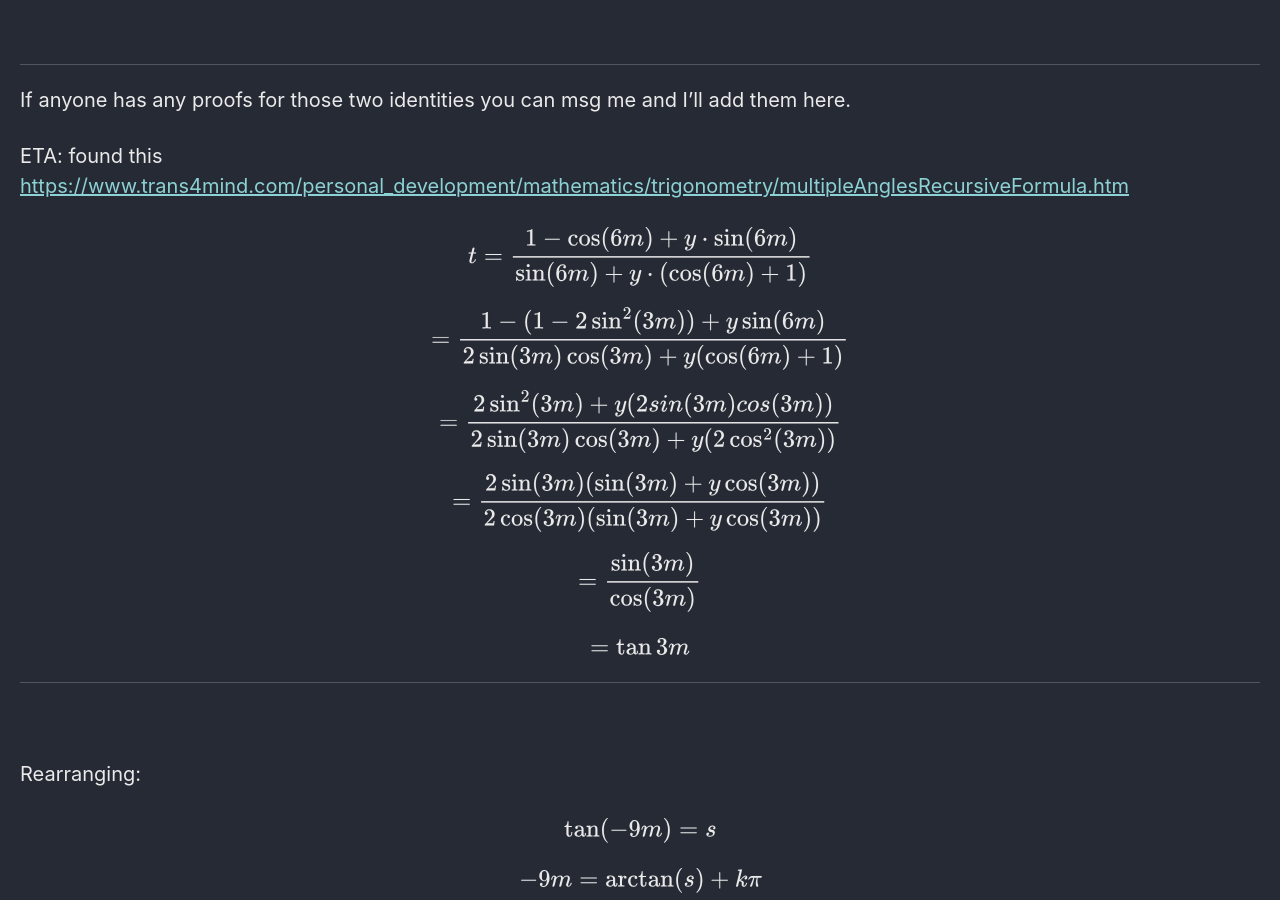
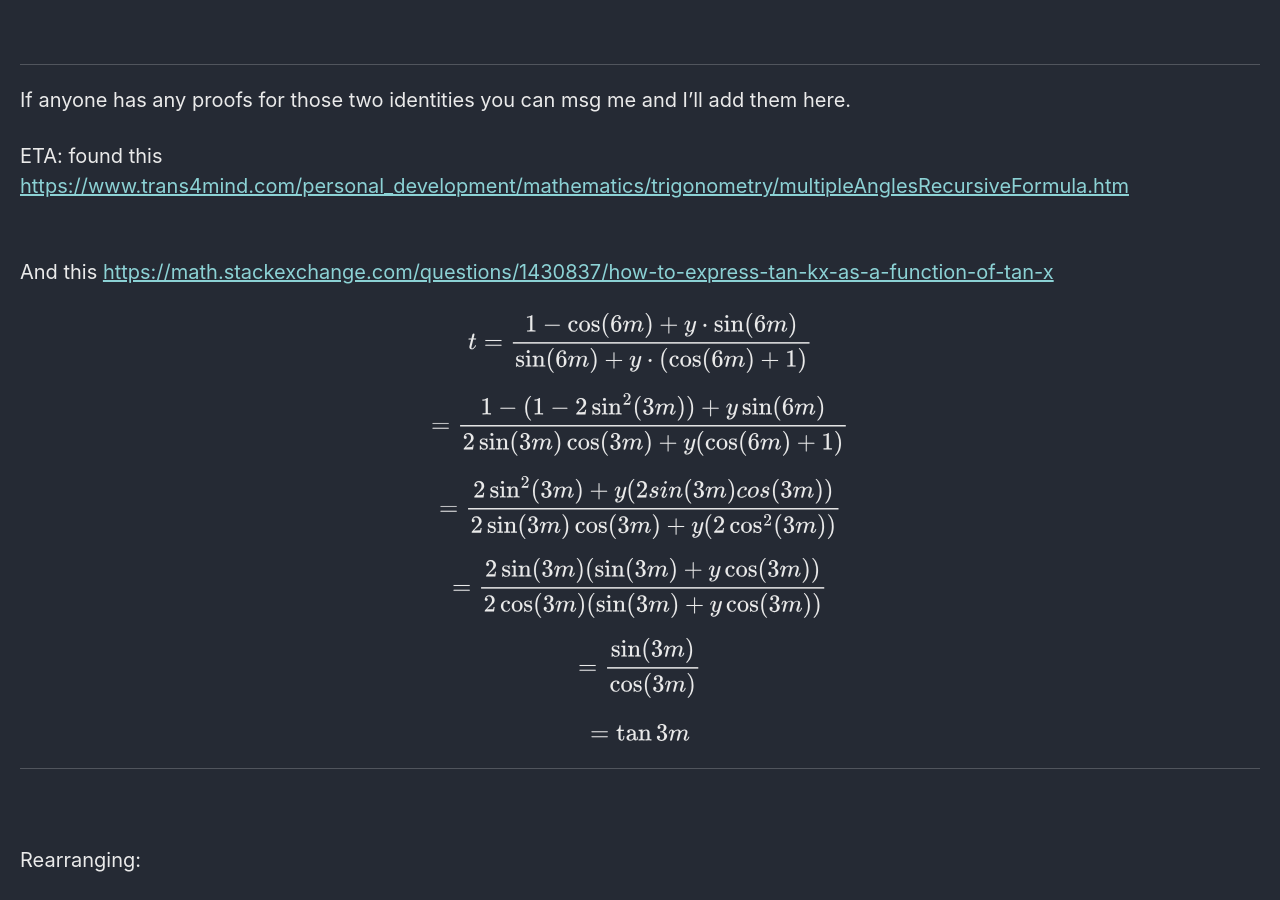
Before and after one commit to Connor-McCartney/Connor-McCartney.github.io, a Jekyll site: the page built from _pages/cryptography/other/ASIS-finals-2023.md, in a window 1280 px wide and 900 px high, scrolled down 1856 px. Built offline with Jekyll 4.4.1, drawn with Linux system fonts in a browser that asks for light colours; cached includes are drawn as plain includes.

Commit message:
Update ASIS-finals-2023.md

```diff
--- a/_pages/cryptography/other/ASIS-finals-2023.md
+++ b/_pages/cryptography/other/ASIS-finals-2023.md
@@ -67,6 +67,8 @@ $$s = -\tan(9m)$$
 If anyone has any proofs for those two identities you can msg me and I'll add them here.
 
 ETA: found this <https://www.trans4mind.com/personal_development/mathematics/trigonometry/multipleAnglesRecursiveFormula.htm>
+
+<br> And this <https://math.stackexchange.com/questions/1430837/how-to-express-tan-kx-as-a-function-of-tan-x>
 
 $$t = \frac{1 - \cos(6m) + y \cdot\sin(6m)}{\sin(6m) + y \cdot (\cos(6m) + 1)}$$
 
```
